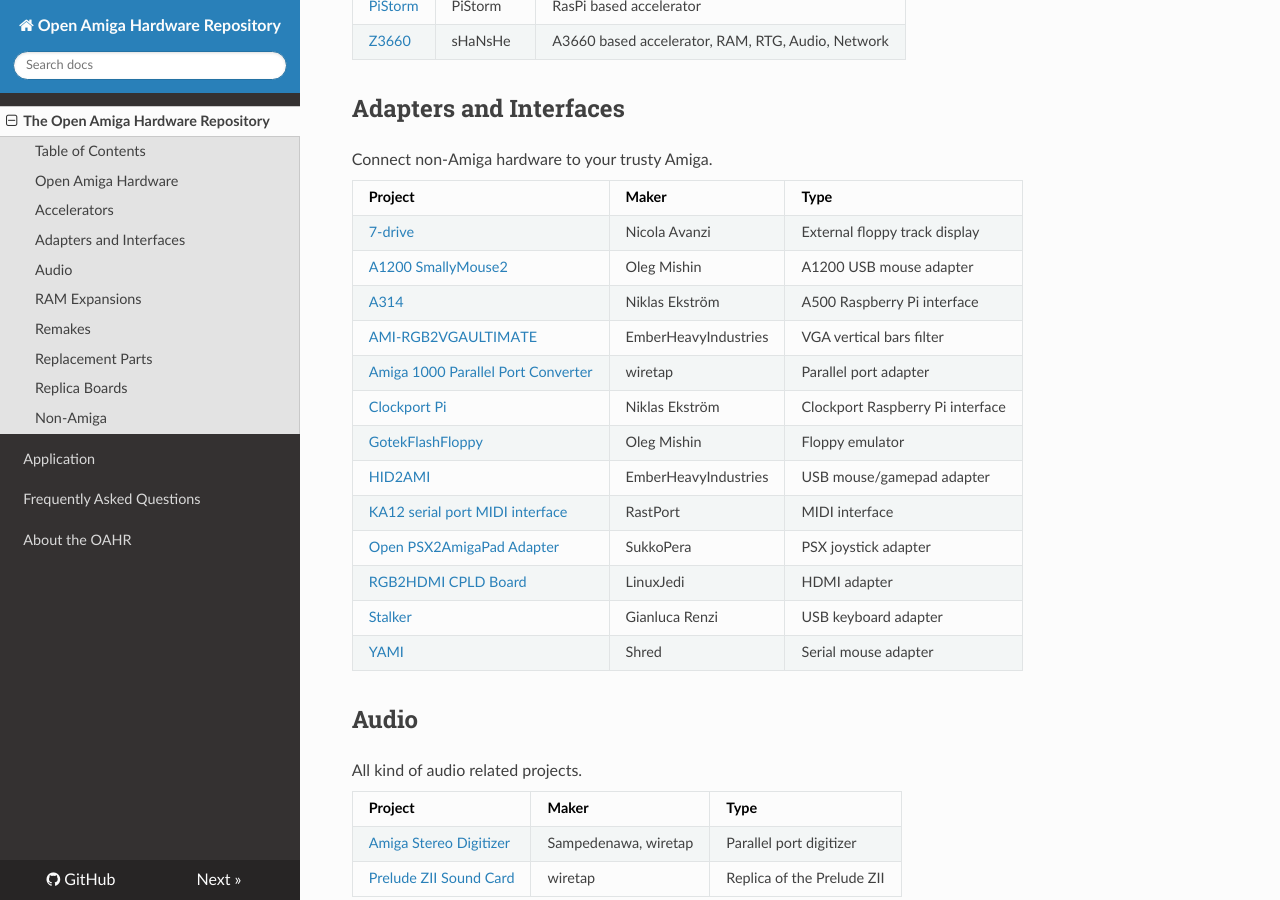
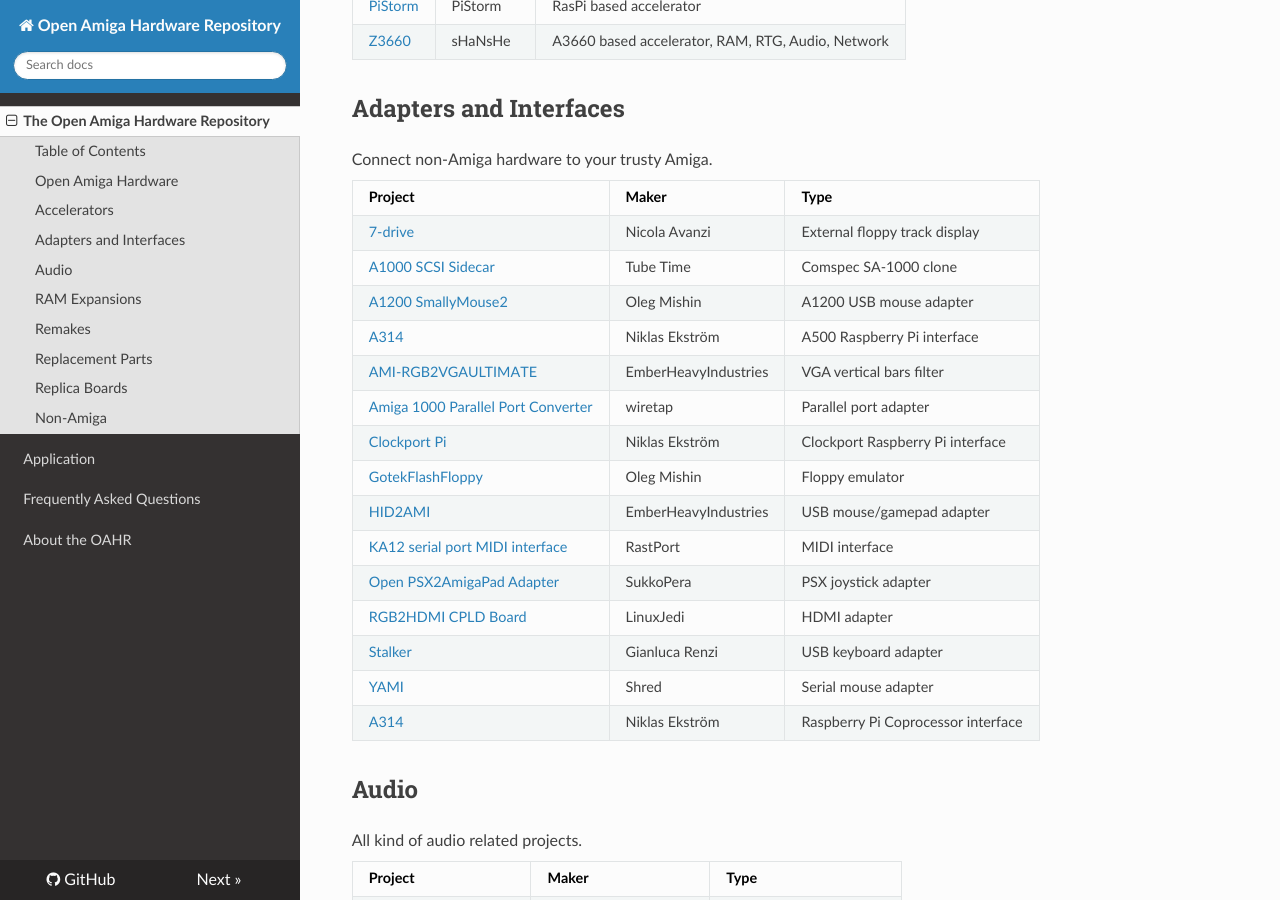
Before and after one commit to oahr/oahr, an MkDocs documentation site: the page built from src/index.md, in a window 1280 px wide and 900 px high, scrolled down 1176 px. Built offline with MkDocs 1.6.1, drawn with Linux system fonts in a browser that asks for light colours.

Commit message:
Add A1000 SCSI Sidecar

```diff
--- a/src/index.md
+++ b/src/index.md
@@ -46,6 +46,7 @@
 | Project  | Maker | Type |
 | -------- | ----- | ---- |
 | [7-drive](https://github.com/na103/7-drive) | Nicola Avanzi | External floppy track display |
+| [A1000 SCSI Sidecar](https://github.com/schlae/a1000-scsi-sidecar) | Tube Time | Comspec SA-1000 clone |
 | [A1200 SmallyMouse2](https://github.com/OlegMishin/A1200-SmallyMouse2) | Oleg Mishin | A1200 USB mouse adapter |
 | [A314](https://github.com/niklasekstrom/a314) | Niklas Ekström | A500 Raspberry Pi interface |
 | [AMI-RGB2VGAULTIMATE](https://github.com/EmberHeavyIndustries/AMI-RGB2VGAULTIMATE) | EmberHeavyIndustries | VGA vertical bars filter |
@@ -58,6 +59,7 @@
 | [RGB2HDMI CPLD Board](https://github.com/LinuxJedi/AmigaRGBtoHDMI) | LinuxJedi | HDMI adapter |
 | [Stalker](https://github.com/gianlucarenzi/stalker) | Gianluca Renzi | USB keyboard adapter |
 | [YAMI](https://github.com/shred/yami) | Shred | Serial mouse adapter |
+| [A314](https://github.com/niklasekstrom/a314) | Niklas Ekström | Raspberry Pi Coprocessor interface |
 
 ## Audio
 
```
Also changed, not shown: docs/index.html (+11 -1 lines), docs/search/search_index.json (+1 -1 lines), docs/sitemap.xml (+4 -4 lines), 1 other file.
